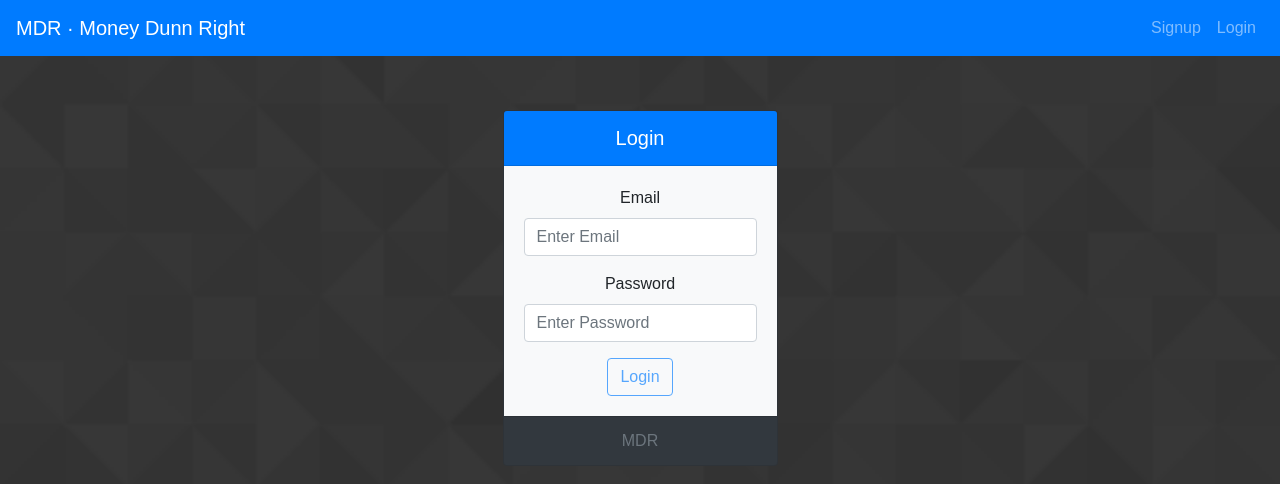
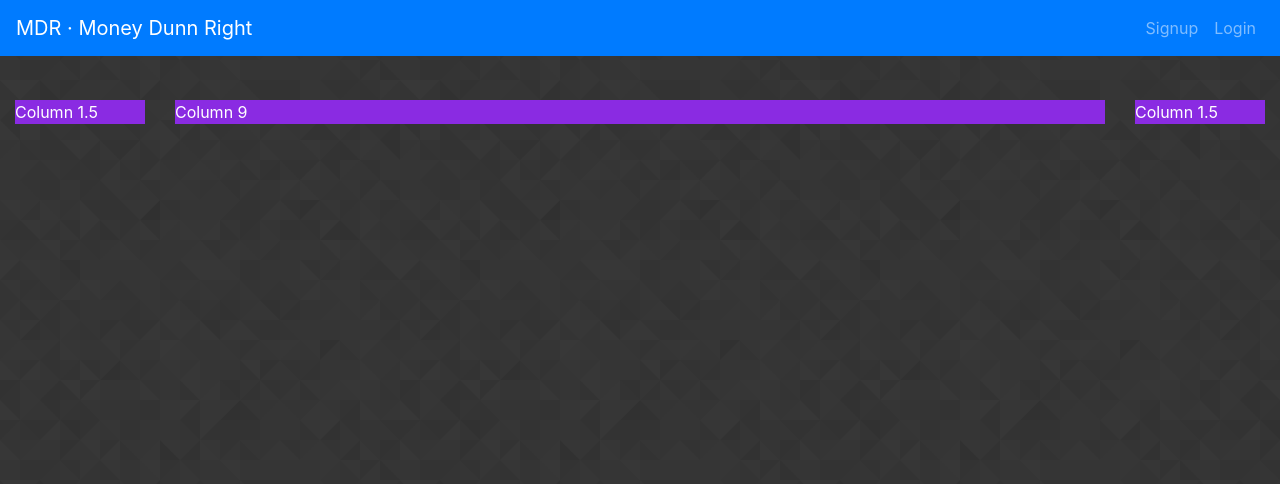
Before and after one commit to knightmac19/Money-Dunn-Right, a React (Create React App) app in the folder client/: page / in a window 1280 px wide. Before the commit this address led to /Login. Shown: the top 484 px of the page. Built offline with nearby package versions, Linux system fonts and the light colour scheme.

Commit message:
home page column layout

```diff
--- a/client/src/App.css
+++ b/client/src/App.css
@@ -1,6 +1,7 @@
 html, body {
   height: 100%;
   margin: 0;
+  /* overflow-y: scroll; */
 }
 
 .parent {
--- a/client/src/App.js
+++ b/client/src/App.js
@@ -16,13 +16,13 @@ import Wrapper from './components/Wrapper';
 function App() {
   return (
     <Router>
-      <Wrapper>
+      {/* <Wrapper> */}
         <Switch>
           <Route exact path="/Login" component={Login} />
           <Route exact path="/Signup" component={Signup} />
           <Route exact path="/" component={Home} />
         </Switch>
-      </Wrapper>
+      {/* </Wrapper> */}
     </Router>
   );
 }
--- a/client/src/components/MainNav/index.js
+++ b/client/src/components/MainNav/index.js
@@ -1,10 +1,11 @@
 import React from 'react';
+import './style.css';
 
 import { Navbar, Nav } from 'react-bootstrap';
 
 const MainNav = props => {
   return (
-    <Navbar bg="primary" variant="dark" fixed="top" expand="md">
+    <Navbar bg="primary" variant="dark" fixed="top" expand="md" className=".my-nav">
       <Navbar.Brand href="#home">MDR · Money Dunn Right</Navbar.Brand>
       <Nav className="ml-auto">
         <Nav.Link href="/Signup">Signup</Nav.Link>
--- /dev/null
+++ b/client/src/components/MainNav/style.css
@@ -0,0 +1,3 @@
+.my-nav {
+  margin-bottom: 50px;
+}
--- a/client/src/pages/Home/index.js
+++ b/client/src/pages/Home/index.js
@@ -1,4 +1,5 @@
 import React from 'react';
+import './style.css';
 import { Container, Row, Col, Table } from 'react-bootstrap';
 import { Redirect } from 'react-router-dom';
 import MyCard from '../../components/MyCard';
@@ -41,31 +42,32 @@ const Home = props => {
 
   return (
     <div>
-      {!props.authenticatedID ? <Redirect to="/Login" /> : <div>
+      {/* {!props.authenticatedID ? <Redirect to="/Login" /> : <div> */}
 
       <MainNav />
       <Container
         fluid="sm"
-        className="d-flex contain-height justify-content-center align-items-center"
+        className="d-flex contain-height justify-content-center align-items-start my-container"
       >
-        <Row >
+        <Row className="my-row">
           <Col>
-            <MyCard
-              header={"Home"}
-              content={
-                <UserInfo
-                  userFirst={props.firstName}
-                  userLast={props.lastName}
-                  userID={props.authenticatedID}
-                  userEmail={props.email}
-                />
-              }
-              textMuted={props.authenticatedID}
-            />
+            <div className="my-col-background">
+              <p className="text-white">Column 1.5</p>
+            </div>
+          </Col>
+          <Col md={9}>
+            <div className="my-col-background">
+              <p className="text-white">Column 9</p>
+            </div>
+          </Col>
+          <Col>
+            <div className="my-col-background">
+              <p className="text-white">Column 1.5</p>
+            </div>
           </Col>
         </Row>
       </Container>
-      </div>}
+      {/* </div>} */}
     </div>
   );
 };
--- /dev/null
+++ b/client/src/pages/Home/style.css
@@ -0,0 +1,17 @@
+.my-container {
+  min-width: 1076px;
+  max-width: 2048px;
+
+  /* max-height: 90vh;
+  min-height: 90vh; */
+}
+
+.my-row {
+  min-width: 100vw;
+  max-width: fit-content;
+  margin-top:100px;
+}
+
+.my-col-background {
+  background-color: blueviolet;
+}
```
